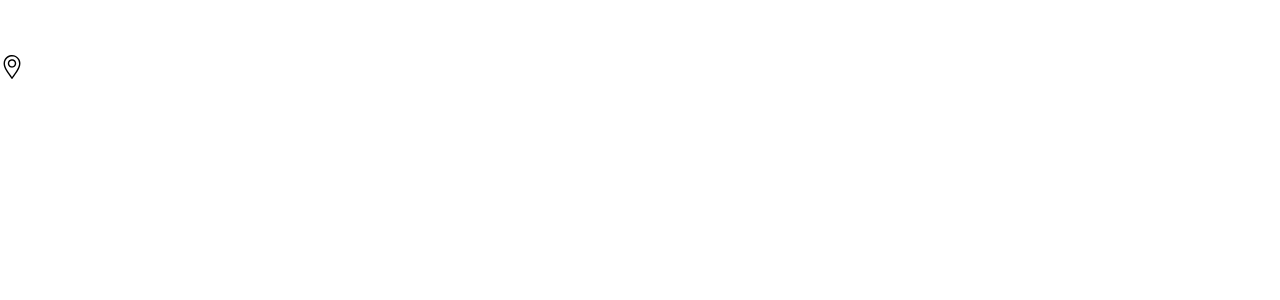
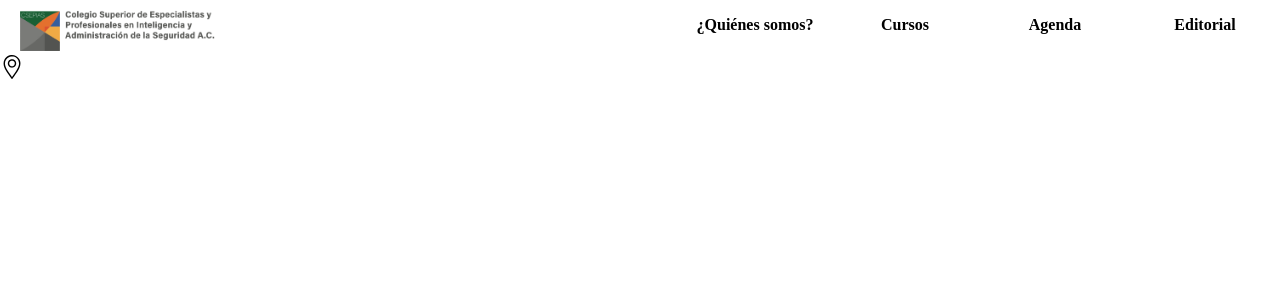
Before and after one commit to anayap04/csepias, a React (Create React App) app: page / in a window 1280 px wide. Shown: the top 300 px of the page. Built offline with nearby package versions, Linux system fonts and the light colour scheme.

Commit message:
Header added

```diff
--- a/src/app/components/atoms/header/index.js
+++ b/src/app/components/atoms/header/index.js
@@ -1,13 +1,35 @@
-import React from "react"
-import { useTheme } from "styled-components"
-import { DefaultTheme } from "../../../../theme/themes"
-import { HeaderDiv } from "./styles";
+import React from "react";
+import { useTheme } from "styled-components";
+import { DefaultTheme } from "../../../../theme/themes";
+import { HeaderDiv, ImageContainer, Tabs, Tab } from "./styles";
+import { BodyBold } from "../../foundations/Typography";
+const logo = require("../../../../assets/images/logo.png");
 
-const Header = props => {
+const Header = (props) => {
+  const theme = useTheme() || DefaultTheme;
 
+  return (
+    <HeaderDiv>
+      <ImageContainer>
+        <img alt="logo" width={199} src={logo} />
+      </ImageContainer>
+      <Tabs>
+        <Tab hoverColor={theme.colors.pantoneGreen}>
+          <BodyBold>{"¿Quiénes somos?"}</BodyBold>
+        </Tab>
+        <Tab hoverColor={theme.colors.pantoneBlue}>
+          {" "}
+          <BodyBold>{"Cursos"}</BodyBold>
+        </Tab>
+        <Tab hoverColor={theme.colors.pantoneOrange}>
+          <BodyBold>{"Agenda"}</BodyBold>
+        </Tab>
+        <Tab hoverColor={theme.colors.pantoneGold}>
+          <BodyBold>{"Editorial"}</BodyBold>
+        </Tab>
+      </Tabs>
+    </HeaderDiv>
+  );
+};
 
-  return <HeaderDiv></HeaderDiv>
-
-}
-
-export default Header
+export default Header;
--- a/src/app/components/atoms/header/styles.js
+++ b/src/app/components/atoms/header/styles.js
@@ -1,12 +1,43 @@
 import styled from "styled-components";
 import { DefaultTheme } from "../../../../theme/themes";
+import { BodyBold } from "../../foundations/Typography";
 
 export const HeaderDiv = styled.div`
   width: 100vw;
-  background-color: ${({theme}) => theme.colors.white};
+  background-color: ${({ theme }) => theme.colors.white};
   height: 55px;
-`
+  display: flex;
+  flex-direction: row;
+`;
 
 HeaderDiv.defaultProps = {
   theme: DefaultTheme,
-}
+};
+
+export const ImageContainer = styled.div`
+  padding-top: 10px;
+  padding-left: 20px;
+`;
+
+export const Tabs = styled.div`
+  padding-bottom: 10px;
+  display: flex;
+  float: right;
+  margin: auto 0 auto auto;
+`;
+
+export const Tab = styled.div`
+  width: 150px;
+  text-align: center;
+  &:hover {
+    background-color: ${({ hoverColor }) => hoverColor};
+    cursor: pointer;
+    & > ${BodyBold} {
+      color: ${({ theme }) => theme.colors.white};
+    }
+  }
+`;
+
+Tab.defaultProps = {
+  theme: DefaultTheme,
+};
--- /dev/null
+++ b/src/app/components/foundations/Typography.js
@@ -0,0 +1,15 @@
+import styled from "styled-components";
+import { DefaultTheme } from "../../../theme/themes";
+
+const BodyBold = styled.p`
+  font-size: 16px;
+  color: ${({ theme }) => theme.colors.black};
+  font-family: Acumin-RPro;
+  font-weight: 900;
+`;
+
+BodyBold.defaultProps = {
+  theme: DefaultTheme,
+}
+
+export { BodyBold };
--- a/src/theme/GlobalStyles.js
+++ b/src/theme/GlobalStyles.js
@@ -12,15 +12,15 @@ const GlobalStyles = createGlobalStyle`
     src: url(${AcuminBdItPro}) format('woff');
   }
   @font-face {
-    font-family: Acumin-BdItPro;
+    font-family: Acumin-BdPro;
     src: url(${AcuminBdPro}) format('woff');
   }
   @font-face {
-    font-family: Acumin-BdItPro;
+    font-family: Acumin-ItPro;
     src: url(${AcuminItPro}) format('woff');
   }
   @font-face {
-    font-family: Acumin-BdItPro;
+    font-family: Acumin-RPro;
     src: url(${AcuminRPro}) format('woff');
   }
 
--- a/src/theme/themes/DefaultTheme/colors.js
+++ b/src/theme/themes/DefaultTheme/colors.js
@@ -11,5 +11,5 @@ export const colors = {
   gray: '1E1E1E',
   black: '#000000',
   white700: '#FDF9F7',
-  white: 'FFFFFF',
+  white: '#FFFFFF',
 }
```
Also changed, not shown: src/assets/images/logo.png (added), 1 other file (tests, documents, lock files or other folders).
